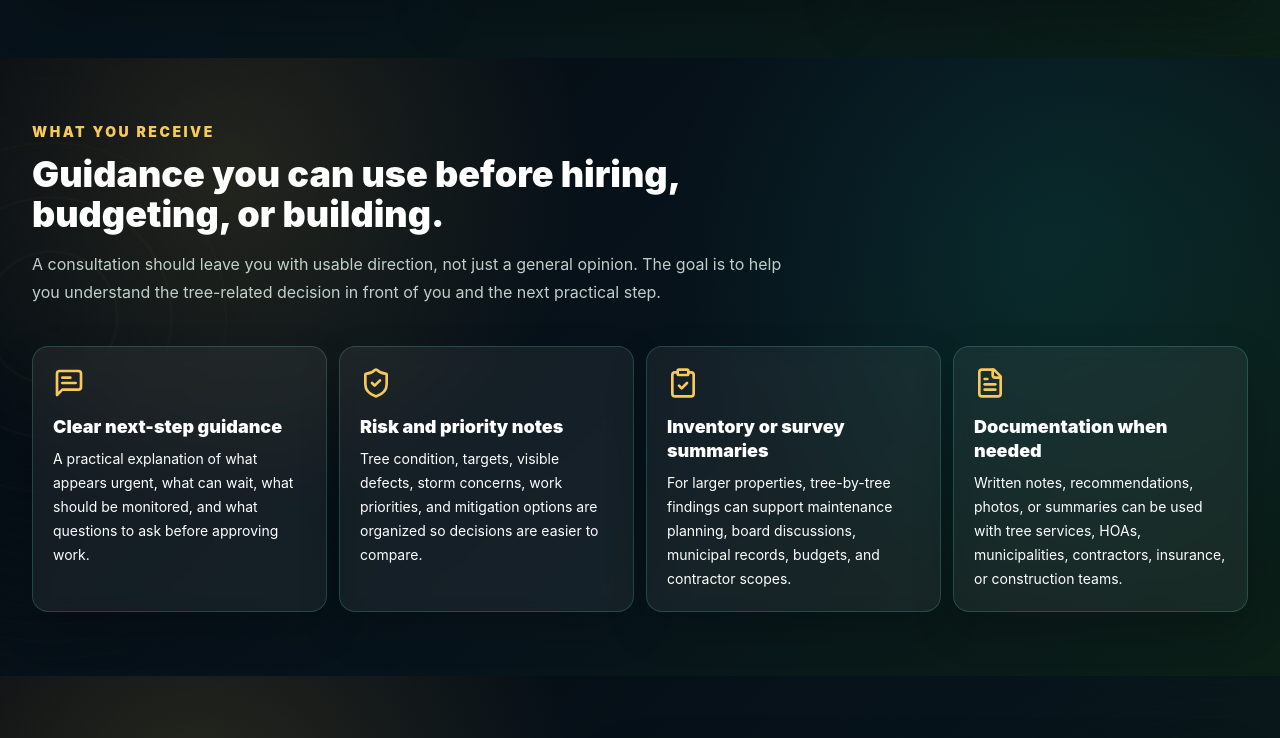
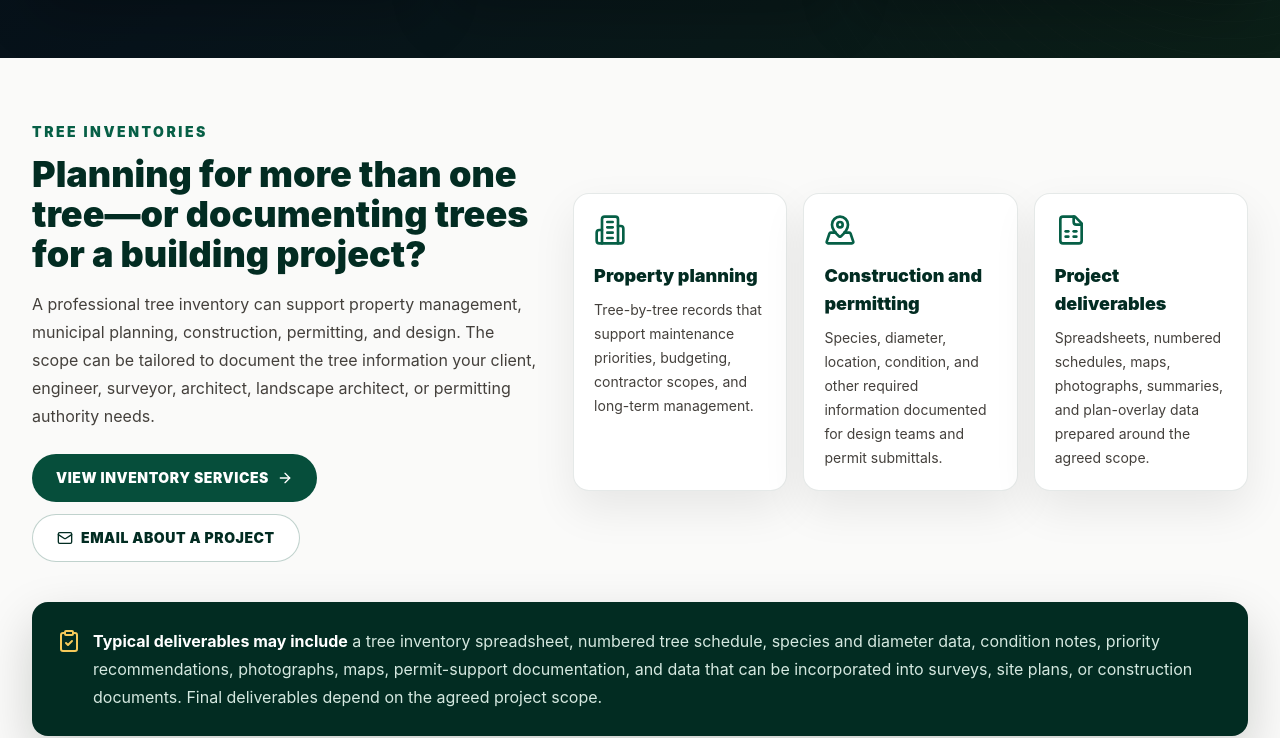
Before and after one commit to TheCryptoArborist/tree251, a Next.js app: page / in a window 1280 px wide. Shown: the part 4280-5018 px from the top of the page. Built offline with nearby package versions, Linux system fonts and the light colour scheme.

Commit message:
Add tree inventory feature and clarify inventory deliverables

```diff
--- a/components/WhatYouReceiveSection.tsx
+++ b/components/WhatYouReceiveSection.tsx
@@ -1,5 +1,5 @@
 import { ClipboardCheck, FileText, MessageSquareText, ShieldCheck } from "lucide-react";
-import { RealEstateHomeSection } from "@/components/RealEstateHomeSection";
+import { TreeInventoryHomeSection } from "@/components/TreeInventoryHomeSection";
 
 const deliverables = [
   {
@@ -15,15 +15,15 @@ const deliverables = [
     Icon: ShieldCheck
   },
   {
-    title: "Inventory or survey summaries",
+    title: "Inventory and project data",
     text:
-      "For larger properties, tree-by-tree findings can support maintenance planning, board discussions, municipal records, budgets, and contractor scopes.",
+      "Tree-by-tree records may include species, diameter, condition, location, photographs, recommendations, priority fields, and project-specific information for planning or permitting.",
     Icon: ClipboardCheck
   },
   {
-    title: "Documentation when needed",
+    title: "Defined project deliverables",
     text:
-      "Written notes, recommendations, photos, or summaries can be used with tree services, HOAs, municipalities, contractors, insurance, or construction teams.",
+      "Depending on scope, deliverables may include spreadsheets, numbered schedules, maps, plan-overlay data, photographs, summaries, recommendations, or permit-support documentation.",
     Icon: FileText
   }
 ] as const;
@@ -31,6 +31,8 @@ const deliverables = [
 export function WhatYouReceiveSection() {
   return (
     <>
+      <TreeInventoryHomeSection />
+
       <section id="what-you-receive" className="relative isolate overflow-hidden bg-[#07131b] py-12 text-white sm:py-16">
         <div className="absolute inset-0 -z-20 bg-[radial-gradient(circle_at_18%_18%,rgba(246,201,90,0.12),transparent_22rem),radial-gradient(circle_at_82%_30%,rgba(18,192,168,0.12),transparent_24rem),linear-gradient(135deg,#050b12_0%,#07131b_55%,#0b1f17_100%)]" />
         <div className="tree-ring-texture absolute inset-y-0 left-0 -z-10 w-1/2 opacity-30" />
@@ -41,10 +43,10 @@ export function WhatYouReceiveSection() {
               What you receive
             </p>
             <h2 className="mt-3 text-2xl font-black leading-tight text-white sm:text-4xl">
-              Guidance you can use before hiring, budgeting, or building.
+              Guidance and documentation built around the assignment.
             </h2>
             <p className="mt-3 text-sm leading-6 text-emerald-50/80 sm:mt-4 sm:text-base sm:leading-7">
-              A consultation should leave you with usable direction, not just a general opinion. The goal is to help you understand the tree-related decision in front of you and the next practical step.
+              A consultation or inventory should leave you with usable direction, not just a general opinion. The exact documentation depends on whether the assignment involves an individual tree, a managed property, a construction project, permitting, or long-term planning.
             </p>
           </div>
 
@@ -59,8 +61,6 @@ export function WhatYouReceiveSection() {
           </div>
         </div>
       </section>
-
-      <RealEstateHomeSection />
     </>
   );
 }
```
